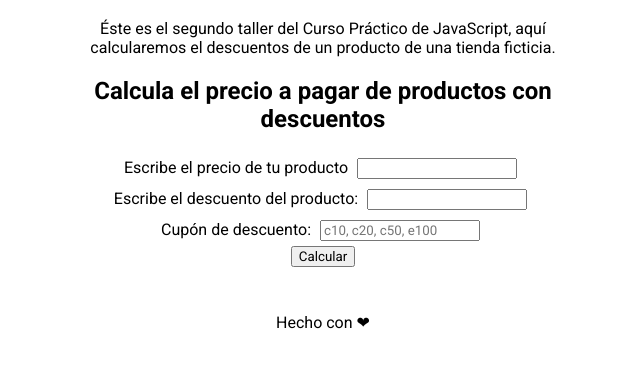
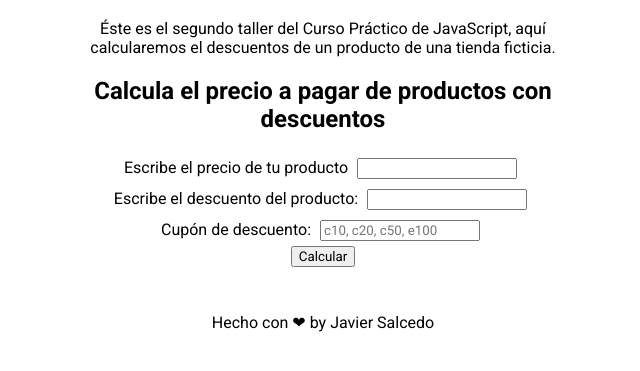
Before and after one commit to Javiersalcedoj/Curso-Practico-de-JavaScript, a plain HTML site: page descuentos.html in a window 1280 px wide. Shown: the part 121-492 px from the top of the page, without its empty margins (317-957 px from the left). Drawn offline with Linux system fonts and the light colour scheme.

Commit message:
flooter
correcion en el  footer

```diff
--- a/descuentos.html
+++ b/descuentos.html
@@ -35,7 +35,7 @@
                 </form>
             </section>
             <footer>
-                <p>Hecho con ❤</p>
+                <p>Hecho con ❤ by Javier Salcedo</p>
             </footer>
         </main>
         <script src="./descuentos.js"></script>
```
Also changed, not shown: figuras.html (+1 -1 lines), mediana.html (+1 -1 lines), moda.html (+1 -1 lines), promedio.html (+1 -1 lines), salarios.html (+1 -1 lines).
